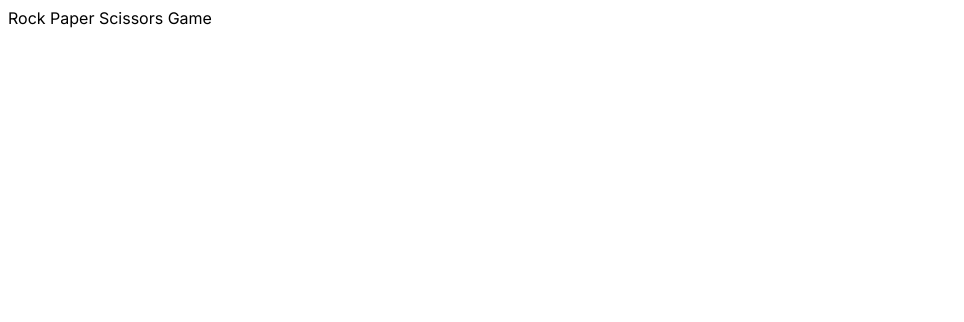
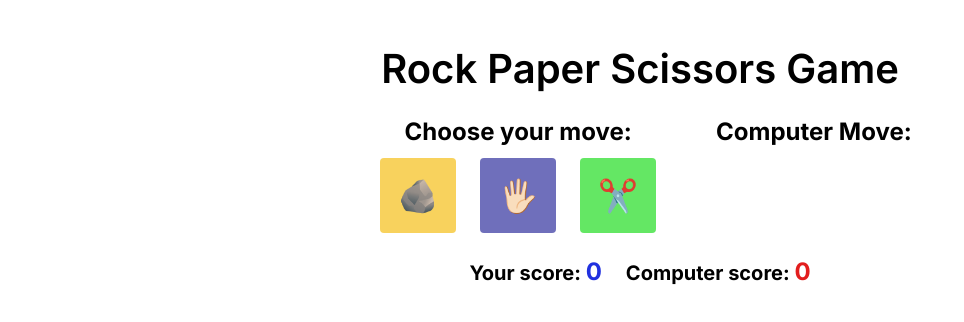
Before and after one commit to rahuljindal1/nextjs14-practice-projects, a Next.js app: page /rock-paper-scissors in a window 1280 px wide. Shown: the top 322 px of the page, without its empty margins (0-964 px from the left). Built offline with nearby package versions, Linux system fonts and the light colour scheme.

Commit message:
feat: Implement Rock Paper Scissors game

```diff
--- /dev/null
+++ b/src/app/rock-paper-scissors/components/Card/index.tsx
@@ -0,0 +1,53 @@
+import classNames from "classnames";
+import styles from "./styles.module.css";
+
+export enum CardTypeEnum {
+  scissors = "scissors",
+  rock = "rock",
+  paper = "paper"
+}
+
+const GAME_ITEMS: {
+  id: CardTypeEnum;
+  symbol: string;
+  customStyles: string[];
+}[] = [
+  {
+    id: CardTypeEnum.scissors,
+    symbol: "✂️",
+    customStyles: [styles.scissors]
+  },
+  {
+    id: CardTypeEnum.rock,
+    symbol: "🪨",
+    customStyles: [styles.rock]
+  },
+  {
+    id: CardTypeEnum.paper,
+    symbol: "🖐🏻",
+    customStyles: [styles.paper]
+  }
+];
+
+export default function Card({
+  cardType,
+  onClick
+}: {
+  cardType: CardTypeEnum;
+  onClick: (cardType: CardTypeEnum) => void;
+}) {
+  const gameItem = GAME_ITEMS.find((item) => item.id === cardType);
+
+  if (!gameItem) {
+    return <></>;
+  }
+
+  return (
+    <div
+      className={classNames(styles.mainContainer, gameItem.customStyles)}
+      onClick={() => onClick(gameItem.id)}
+    >
+      {gameItem.symbol}
+    </div>
+  );
+}
--- /dev/null
+++ b/src/app/rock-paper-scissors/components/Card/styles.module.css
@@ -0,0 +1,24 @@
+.mainContainer {
+  padding: 18px;
+  border-radius: 4px;
+  font-size: 2rem;
+  cursor: pointer;
+}
+
+.mainContainer:hover {
+  opacity: 0.8;
+  transform: scale(1.1);
+  transition: all 0.35s ease-in-out;
+}
+
+.rock {
+  background-color: #f8d25d;
+}
+
+.scissors {
+  background-color: #64e764;
+}
+
+.paper {
+  background-color: #6f6fbb;
+}
--- a/src/app/rock-paper-scissors/page.tsx
+++ b/src/app/rock-paper-scissors/page.tsx
@@ -1,3 +1,129 @@
+"use client";
+
+import { useState } from "react";
+import Card, { CardTypeEnum } from "./components/Card";
+import styles from "./styles.module.css";
+
+enum GameStatusEnum {
+  win = "win",
+  tie = "tie",
+  loss = "loss"
+}
+
+const getMessage = (
+  status: GameStatusEnum,
+  humanSelectedCard: CardTypeEnum,
+  computerSelectedCard: CardTypeEnum
+) => {
+  if (status == "tie") {
+    return "It's a tie!";
+  }
+
+  if (status === "win") {
+    return `You win! ${humanSelectedCard} beats ${computerSelectedCard}`;
+  }
+
+  return `You lose! ${computerSelectedCard} beats ${humanSelectedCard}`;
+};
+
+const getRandomComputerCard = (): CardTypeEnum => {
+  const keyIndex = Math.floor(Math.random() * 3);
+  const cardTypeKeys = Object.keys(CardTypeEnum);
+  return CardTypeEnum[cardTypeKeys[keyIndex] as unknown as CardTypeEnum];
+};
+
+const getStatus = (
+  humanSelectedCard: CardTypeEnum,
+  computerSelectedCard: CardTypeEnum
+): GameStatusEnum => {
+  if (humanSelectedCard === CardTypeEnum.scissors) {
+    if (computerSelectedCard === CardTypeEnum.rock) {
+      return GameStatusEnum.loss;
+    }
+    if (computerSelectedCard === CardTypeEnum.paper) {
+      return GameStatusEnum.win;
+    }
+    return GameStatusEnum.tie;
+  }
+
+  if (humanSelectedCard === CardTypeEnum.paper) {
+    if (computerSelectedCard === CardTypeEnum.rock) {
+      return GameStatusEnum.win;
+    }
+    if (computerSelectedCard === CardTypeEnum.scissors) {
+      return GameStatusEnum.loss;
+    }
+    return GameStatusEnum.tie;
+  }
+
+  if (computerSelectedCard === CardTypeEnum.paper) {
+    return GameStatusEnum.loss;
+  }
+  if (computerSelectedCard === CardTypeEnum.scissors) {
+    return GameStatusEnum.win;
+  }
+  return GameStatusEnum.tie;
+};
+
 export default function RockPaperScissorsGame() {
-  return <div>Rock Paper Scissors Game</div>;
+  const [humanScore, setHumanScore] = useState(0);
+  const [computerScore, setComputerScore] = useState(0);
+  const [computerSelectedCard, setComputerSelectedCard] = useState<
+    CardTypeEnum | undefined
+  >();
+  const [message, setMessage] = useState<string>("");
+
+  const cardSelectHandler = (cardType: CardTypeEnum) => {
+    const computerSelectedCard = getRandomComputerCard();
+    const status = getStatus(cardType, computerSelectedCard);
+    const message = getMessage(status, cardType, computerSelectedCard);
+    setMessage(message);
+    setComputerSelectedCard(computerSelectedCard);
+
+    if (status === GameStatusEnum.win) {
+      setHumanScore((prevState: number) => ++prevState);
+    }
+    if (status === GameStatusEnum.loss) {
+      setComputerScore((prevState: number) => ++prevState);
+    }
+  };
+
+  return (
+    <div className={styles.mainContainer}>
+      <div className={styles.title}>Rock Paper Scissors Game</div>
+      <div className={styles.gameArea}>
+        <div className={styles.humanGameArea}>
+          <div className={styles.subTitle}>Choose your move:</div>
+          <div className={styles.actionCards}>
+            <Card cardType={CardTypeEnum.rock} onClick={cardSelectHandler} />
+            <Card cardType={CardTypeEnum.paper} onClick={cardSelectHandler} />
+            <Card
+              cardType={CardTypeEnum.scissors}
+              onClick={cardSelectHandler}
+            />
+          </div>
+        </div>
+        <div className={styles.computerGameArea}>
+          <div className={styles.subTitle}>Computer Move:</div>
+          <div className={styles.actionCards}>
+            {computerSelectedCard ? (
+              <Card cardType={computerSelectedCard} onClick={() => {}} />
+            ) : (
+              <></>
+            )}
+          </div>
+        </div>
+      </div>
+      {message ? <div className={styles.result}>{message}</div> : <></>}
+      <div className={styles.scores}>
+        <div className={styles.humanScoreSection}>
+          Your score: <span className={styles.humanScore}>{humanScore}</span>
+        </div>
+        <div className={styles.computeScoreSection}>
+          Computer score:&nbsp;
+          <span className={styles.computerScore}>{computerScore}</span>
+        </div>
+      </div>
+    </div>
+  );
 }
--- a/src/app/rock-paper-scissors/styles.module.css
+++ b/src/app/rock-paper-scissors/styles.module.css
@@ -0,0 +1,61 @@
+.mainContainer {
+  min-height: 100vh;
+  display: flex;
+  flex-direction: column;
+  align-items: center;
+  padding: 12px;
+  font-size: 1.25rem;
+  font-weight: 700;
+
+  .title {
+    font-size: 2.5rem;
+    font-weight: 600;
+    margin: 24px;
+  }
+
+  .subTitle {
+    font-size: 1.5rem;
+  }
+
+  .gameArea {
+    display: flex;
+    gap: 48px;
+
+    .humanGameArea,
+    .computerGameArea {
+      text-align: center;
+    }
+
+    .actionCards {
+      display: flex;
+      gap: 24px;
+      margin: 12px;
+      margin-bottom: 24px;
+      align-items: center;
+      justify-content: center;
+    }
+  }
+
+  .result {
+    margin: 12px;
+  }
+
+  .scores {
+    display: flex;
+    flex-direction: row;
+    gap: 24px;
+  }
+
+  .humanScore,
+  .computerScore {
+    font-size: 1.5rem;
+  }
+
+  .humanScore {
+    color: rgb(33, 49, 223);
+  }
+
+  .computerScore {
+    color: rgb(226, 29, 29);
+  }
+}
```
